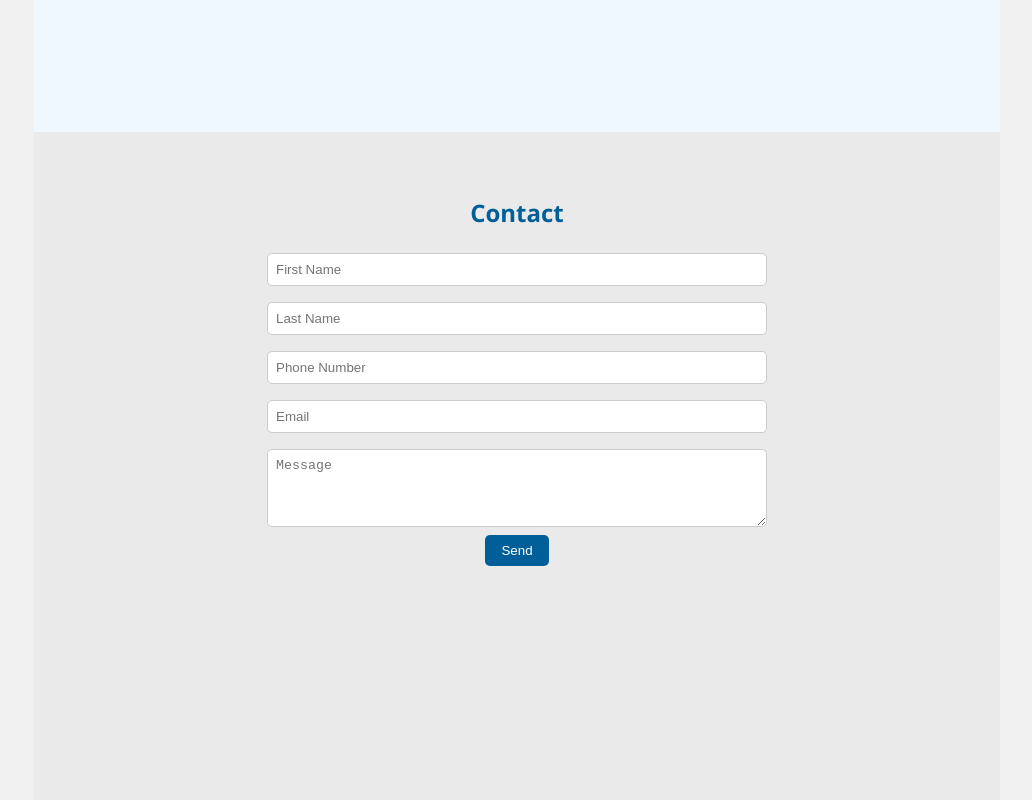
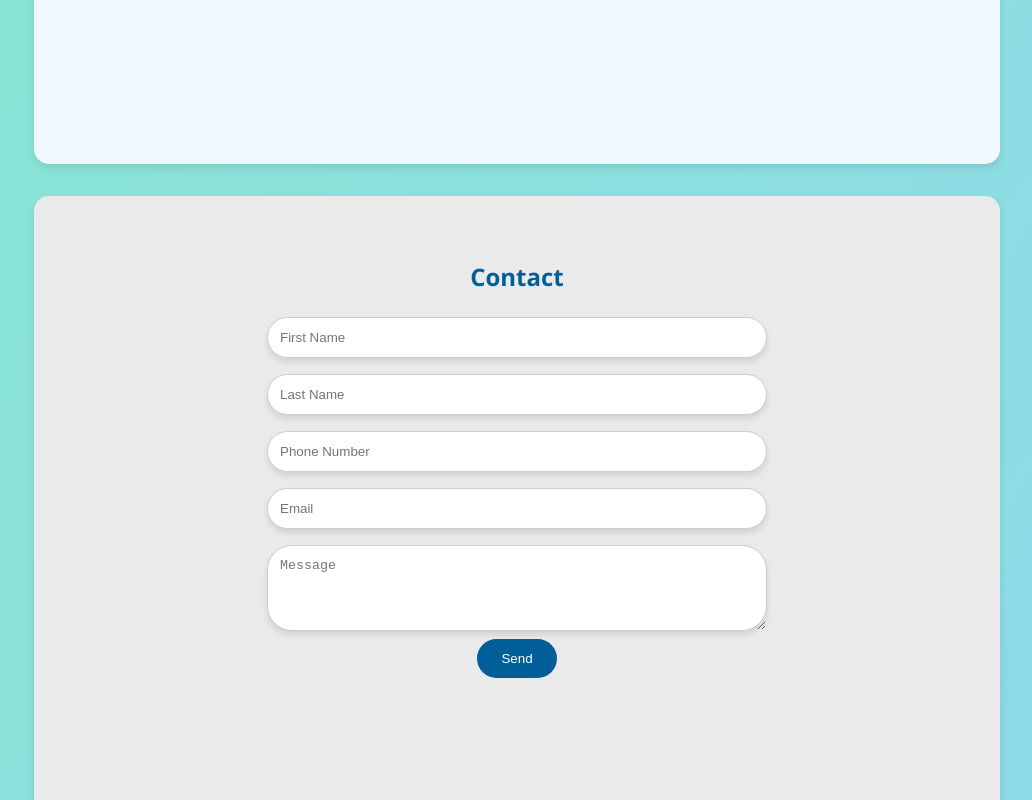
Before and after one commit to Mohamed-Moslemani/Portfolio, a plain HTML site: page index.html in a window 1280 px wide. Shown: the part 1500-2300 px from the top of the page, without its empty margins (248-1280 px from the left). Drawn offline with Linux system fonts and the light colour scheme.

Commit message:
Changing background color andcontact form

```diff
--- a/index.js
+++ b/index.js
@@ -1,4 +1,5 @@
 document.addEventListener('DOMContentLoaded', function () {
+    // Smooth scrolling for navigation links
     document.querySelectorAll('nav ul li a').forEach(anchor => {
         anchor.addEventListener('click', function (e) {
             e.preventDefault();
@@ -8,6 +9,7 @@ document.addEventListener('DOMContentLoaded', function () {
         });
     });
 
+    // Fade-in animation on scroll
     const sections = document.querySelectorAll('section');
     const options = {
         threshold: 0.1
--- a/styles.css
+++ b/styles.css
@@ -10,8 +10,27 @@
 body {
     font-family: 'Segoe UI', Tahoma, Geneva, Verdana, sans-serif;
     color: #333;
-    background: #f0f0f0;
+    background: linear-gradient(120deg, #84fab0 0%, #8fd3f4 100%);
     display: flex;
+}
+
+/* Animated Background */
+@keyframes gradient {
+    0% {
+        background-position: 0% 50%;
+    }
+    50% {
+        background-position: 100% 50%;
+    }
+    100% {
+        background-position: 0% 50%;
+    }
+}
+
+body {
+    background: linear-gradient(120deg, #84fab0, #8fd3f4);
+    background-size: 200% 200%;
+    animation: gradient 15s ease infinite;
 }
 
 /* Sidebar Styling */
@@ -51,6 +70,7 @@ header nav ul li a {
     border-radius: 25px;
     transition: background 0.3s ease, color 0.3s ease;
     background: #007acc;
+    font-size: 1.2rem;
 }
 
 header nav ul li a:hover {
@@ -70,6 +90,10 @@ section {
     padding: 4rem 2rem 2rem;
     min-height: 100vh;
     background: #fff;
+    border-radius: 15px;
+    margin-bottom: 2rem;
+    box-shadow: 0 4px 8px rgba(0, 0, 0, 0.1);
+    animation: fadeInUp 1s ease-out forwards;
 }
 
 section:nth-child(even) {
@@ -138,25 +162,33 @@ h1, h2 {
 #contact form input,
 #contact form textarea {
     margin: 0.5rem 0;
-    padding: 0.5rem;
+    padding: 0.75rem;
     width: 80%;
     max-width: 500px;
     border: 1px solid #ccc;
-    border-radius: 5px;
+    border-radius: 25px;
+    box-shadow: 0 4px 6px rgba(0, 0, 0, 0.1);
+    transition: box-shadow 0.3s ease;
+}
+
+#contact form input:focus,
+#contact form textarea:focus {
+    box-shadow: 0 4px 12px rgba(0, 0, 0, 0.2);
 }
 
 #contact form button {
     background: #005f99;
     color: #fff;
     border: none;
-    padding: 0.5rem 1rem;
-    border-radius: 5px;
+    padding: 0.75rem 1.5rem;
+    border-radius: 25px;
     cursor: pointer;
-    transition: background 0.3s ease;
+    transition: background 0.3s ease, transform 0.2s ease;
 }
 
 #contact form button:hover {
     background: #007acc;
+    transform: translateY(-3px);
 }
 
 /* Animation */
```
Also changed, not shown: index.html (+1 -0 lines).
